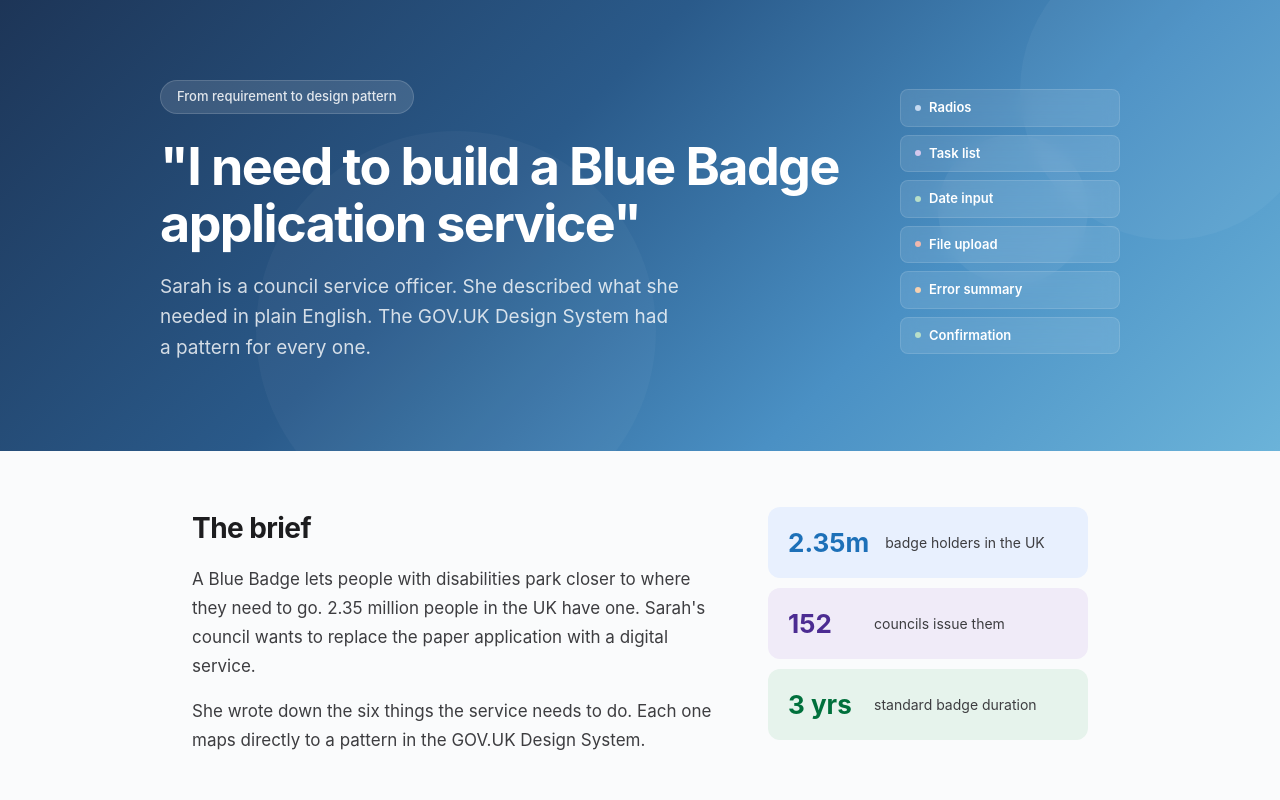
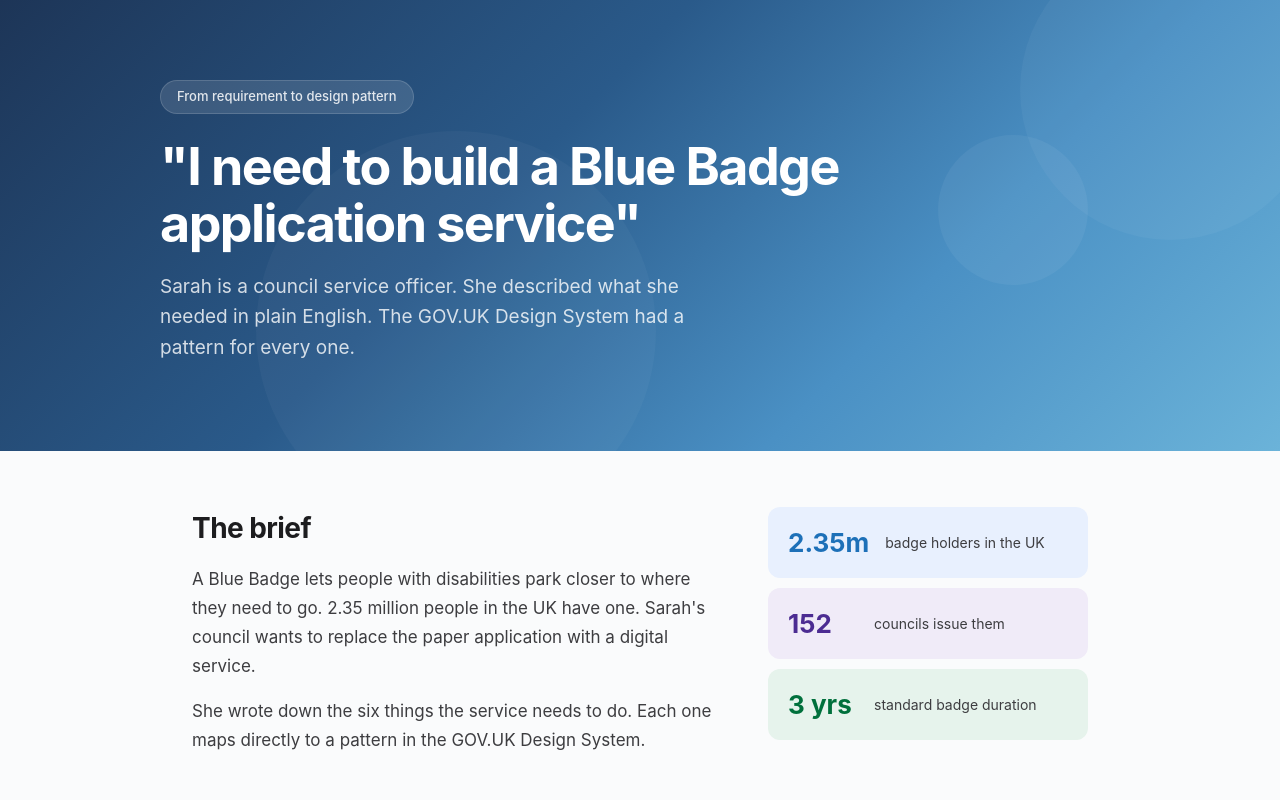
Before and after one commit to jayalfredos/hackdaybuild, a React (Vite) app: page / in a window 1280 px wide. Shown: the top 800 px of the page. Built offline with nearby package versions, Linux system fonts and the light colour scheme.

Commit message:
Remove pattern list from hero right side
https://claude.ai/code/session_018MPQir8vzXw9HBnMQgMZ2z

```diff
--- a/BlueBadgeStory.jsx
+++ b/BlueBadgeStory.jsx
@@ -234,8 +234,7 @@ export default function BlueBadgeStory() {
         <div style={{ position: "absolute", bottom: -80, left: "20%", width: 400, height: 400, borderRadius: "50%", background: "rgba(255,255,255,0.03)", pointerEvents: "none" }} />
         <div style={{ position: "absolute", top: "30%", right: "15%", width: 150, height: 150, borderRadius: "50%", background: "rgba(255,255,255,0.05)", pointerEvents: "none" }} />
 
-        <div style={{ maxWidth: 960, margin: "0 auto", position: "relative", display: "grid", gridTemplateColumns: "1fr auto", gap: 48, alignItems: "center" }}>
-          <div>
+        <div style={{ maxWidth: 960, margin: "0 auto", position: "relative" }}>
           <FadeIn>
             <div
               style={{
@@ -264,6 +263,7 @@ export default function BlueBadgeStory() {
                 letterSpacing: "-0.03em",
                 lineHeight: 1.1,
                 margin: "0 0 20px",
+                maxWidth: 700,
               }}
             >
               "I need to build a Blue Badge application service"
@@ -271,35 +271,10 @@ export default function BlueBadgeStory() {
           </FadeIn>
 
           <FadeIn delay={0.2}>
-              <p style={{ fontSize: "clamp(16px, 2vw, 19px)", lineHeight: 1.6, color: "rgba(255,255,255,0.8)", margin: 0, maxWidth: 520 }}>
+            <p style={{ fontSize: "clamp(16px, 2vw, 19px)", lineHeight: 1.6, color: "rgba(255,255,255,0.8)", margin: 0, maxWidth: 560 }}>
               Sarah is a council service officer. She described what she needed
               in plain English. The GOV.UK Design System had a pattern for every one.
             </p>
-            </FadeIn>
-          </div>
-
-          {/* Hero visual — mini pattern cards */}
-          <FadeIn delay={0.3}>
-            <div style={{ display: "grid", gap: 8, width: 220 }}>
-              {["Radios", "Task list", "Date input", "File upload", "Error summary", "Confirmation"].map((name, i) => (
-                <div key={i} style={{
-                  background: "rgba(255,255,255,0.1)",
-                  backdropFilter: "blur(8px)",
-                  borderRadius: 8,
-                  padding: "8px 14px",
-                  fontSize: 13,
-                  fontWeight: 600,
-                  color: "#fff",
-                  border: "1px solid rgba(255,255,255,0.12)",
-                  display: "flex",
-                  alignItems: "center",
-                  gap: 8,
-                }}>
-                  <div style={{ width: 6, height: 6, borderRadius: "50%", background: ACCENTS[i].mid, flexShrink: 0 }} />
-                  {name}
-                </div>
-              ))}
-            </div>
           </FadeIn>
         </div>
       </section>
```
Lines whose indentation alone changed are shown as unchanged.
